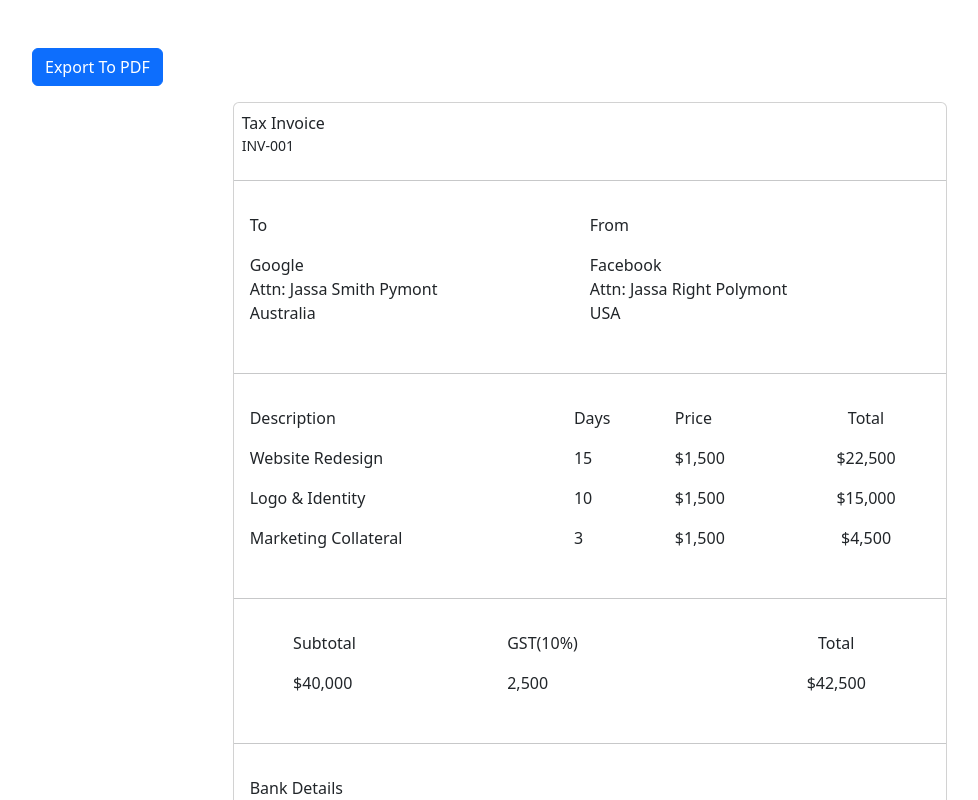
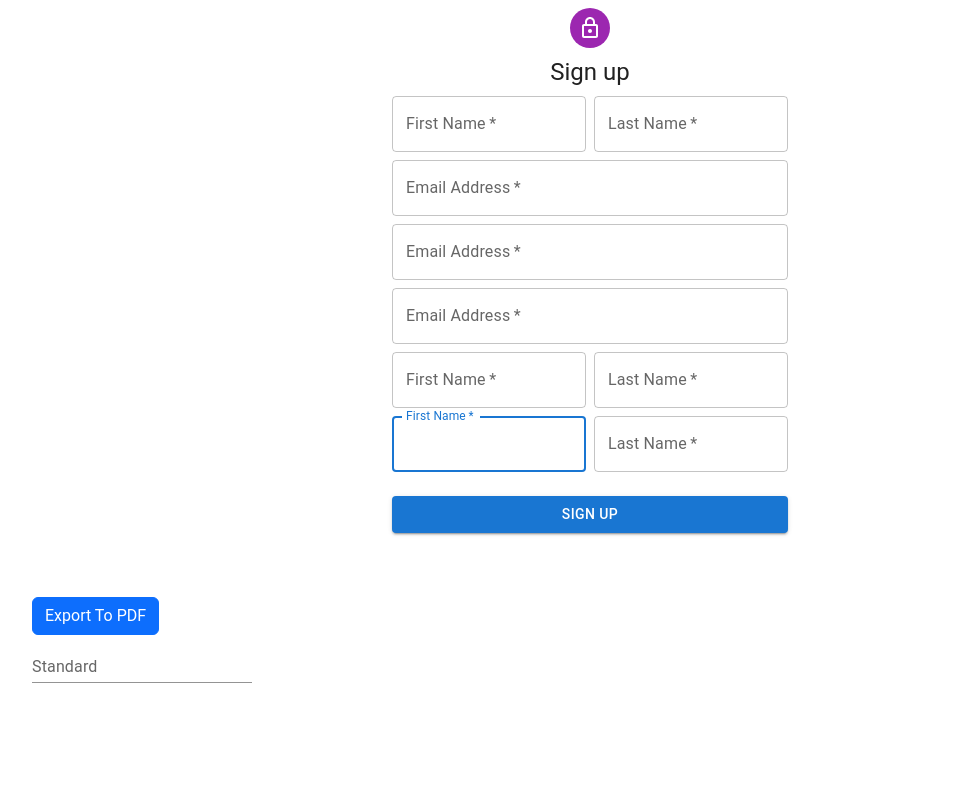
Before and after one commit to Davi-Archive/gerador-recibo, a Next.js app: page /recibo in a window 1280 px wide. Shown: the top 800 px of the page, without its empty margins (50-1028 px from the left). Built offline with nearby package versions, Linux system fonts and the light colour scheme.

Commit message:
feat: grid to put info about receipt

```diff
--- a/pages/recibo.tsx
+++ b/pages/recibo.tsx
@@ -2,20 +2,37 @@
 import jsPDF from "jspdf";
 import pdfMake from "pdfmake";
 import pdfFonts from "pdfmake/build/vfs_fonts";
+import {
+  Button,
+  TextField,
+  Avatar,
+  CssBaseline,
+  FormControlLabel,
+  Checkbox,
+  Link,
+  Grid,
+  Box,
+  Typography,
+  Container,
+} from "@mui/material";
+import { createTheme, ThemeProvider } from "@mui/material/styles";
+import LockOutlinedIcon from "@mui/icons-material/LockOutlined";
 
 import "bootstrap/dist/css/bootstrap.min.css";
-import "../styles/app.module.scss";
+import "../styles/recibo.module.scss";
 
 export function Recibo() {
-  const [numeroRecibo, setNumeroRecibo] = useState('1');
-  const [valor, setValor] = useState('300');
-  const [pagador, setPagador] = useState('João');
+  const theme = createTheme();
+
+  const [numeroRecibo, setNumeroRecibo] = useState("1");
+  const [valor, setValor] = useState("300");
+  const [pagador, setPagador] = useState("João");
   const [valorEscrito, setValorEscrito] = useState("Trezentos Reais");
-  const [descricao, setDescricao] = useState('Conserto de televisão');
-  const [cidade, setCidade] = useState('Diadema');
-  const [data, setData] = useState('21 de Setembro de 2022');
-  const [recebeNome, setRecebeNome] = useState('Davi');
-  const [cpf, setCpf] = useState('111.111.111.111');
+  const [descricao, setDescricao] = useState("Conserto de televisão");
+  const [cidade, setCidade] = useState("Diadema");
+  const [data, setData] = useState("21 de Setembro de 2022");
+  const [recebeNome, setRecebeNome] = useState("Davi");
+  const [cpf, setCpf] = useState("111.111.111.111");
 
   let docDefinition = {
     content: [
@@ -129,117 +146,157 @@
     pdfMake.createPdf(docDefinition).open();
   }
 
+  const handleSubmit = (event: React.FormEvent<HTMLFormElement>) => {
+    event.preventDefault();
+    const data = new FormData(event.currentTarget);
+    console.log({
+      email: data.get("email"),
+      password: data.get("password"),
+    });
+  };
+
   return (
-    <div className="App body-recibo container mt-5">
-      <button className="btn btn-primary" onClick={printDocument}>
-        Export To PDF
-      </button>
-      <div id="divToPrint" className="m-3">
-        <div className="row d-flex justify-content-center">
-          <div className="col-md-8">
-            <div className="card">
-              <div className="d-flex flex-row p-2">
-                <div className="d-flex flex-column">
-                  {" "}
-                  <span className="font-weight-bold">Tax Invoice</span>{" "}
-                  <small>INV-001</small>{" "}
-                </div>
-              </div>
-
-              <hr />
-              <div className="table-responsive p-2">
-                <table className="table table-borderless">
-                  <tbody>
-                    <tr className="add">
-                      <td>To</td>
-                      <td>From</td>
-                    </tr>
-                    <tr className="content">
-                      <td className="font-weight-bold">
-                        Google <br />
-                        Attn: Jassa Smith Pymont <br />
-                        Australia
-                      </td>
-                      <td className="font-weight-bold">
-                        Facebook <br /> Attn: Jassa Right Polymont <br /> USA
-                      </td>
-                    </tr>
-                  </tbody>
-                </table>
-              </div>
-              <hr className="hr-division" />
-              <div className="products p-2">
-                <table className="table table-borderless">
-                  <tbody>
-                    <tr className="add">
-                      <td>Description</td>
-                      <td>Days</td>
-                      <td>Price</td>
-                      <td className="text-center">Total</td>
-                    </tr>
-                    <tr className="content">
-                      <td>Website Redesign</td>
-                      <td>15</td>
-                      <td>$1,500</td>
-                      <td className="text-center">$22,500</td>
-                    </tr>
-                    <tr className="content">
-                      <td>Logo & Identity</td>
-                      <td>10</td>
-                      <td>$1,500</td>
-                      <td className="text-center">$15,000</td>
-                    </tr>
-                    <tr className="content">
-                      <td>Marketing Collateral</td>
-                      <td>3</td>
-                      <td>$1,500</td>
-                      <td className="text-center">$4,500</td>
-                    </tr>
-                  </tbody>
-                </table>
-              </div>
-              <hr />
-              <div className="products p-2">
-                <table className="table table-borderless">
-                  <tbody>
-                    <tr className="add">
-                      <td></td>
-                      <td>Subtotal</td>
-                      <td>GST(10%)</td>
-                      <td className="text-center">Total</td>
-                    </tr>
-                    <tr className="content">
-                      <td></td>
-                      <td>$40,000</td>
-                      <td>2,500</td>
-                      <td className="text-center">$42,500</td>
-                    </tr>
-                  </tbody>
-                </table>
-              </div>
-              <hr />
-              <div className="address p-2">
-                <table className="table table-borderless">
-                  <tbody>
-                    <tr className="add">
-                      <td>Bank Details</td>
-                    </tr>
-                    <tr className="content">
-                      <td>
-                        {" "}
-                        Bank Name : ADS BANK <br /> Swift Code : 00220022 <br />{" "}
-                        Account Holder : Jassa Pepper <br /> Account Number :
-                        6953PO789 <br />{" "}
-                      </td>
-                    </tr>
-                  </tbody>
-                </table>
-              </div>
-            </div>
-          </div>
+    <>
+      <ThemeProvider theme={theme}>
+        <Container component="main" maxWidth="xs">
+          <CssBaseline />
+          <Box
+            sx={{
+              marginTop: 0,
+              display: "flex",
+              flexDirection: "column",
+              alignItems: "center",
+            }}
+          >
+            <Avatar sx={{ m: 1, bgcolor: "secondary.main" }}>
+              <LockOutlinedIcon />
+            </Avatar>
+            <Typography component="h1" variant="h5">
+              Sign up
+            </Typography>
+            <Box
+              component="form"
+              noValidate
+              onSubmit={handleSubmit}
+              sx={{ mt: 1 }}
+            >
+              <Grid container spacing={1}>
+                <Grid item xs={12} sm={6}>
+                  <TextField
+                    autoComplete="given-name"
+                    name="firstName"
+                    required
+                    fullWidth
+                    id="firstName"
+                    label="First Name"
+                    autoFocus
+                  />
+                </Grid>
+                <Grid item xs={12} sm={6}>
+                  <TextField
+                    required
+                    fullWidth
+                    id="lastName"
+                    label="Last Name"
+                    name="lastName"
+                    autoComplete="family-name"
+                  />
+                </Grid>
+                <Grid item xs={12}>
+                  <TextField
+                    required
+                    fullWidth
+                    id="email"
+                    label="Email Address"
+                    name="email"
+                    autoComplete="email"
+                  />
+                </Grid>
+                <Grid item xs={12}>
+                  <TextField
+                    required
+                    fullWidth
+                    id="email"
+                    label="Email Address"
+                    name="email"
+                    autoComplete="email"
+                  />
+                </Grid>
+                <Grid item xs={12}>
+                  <TextField
+                    required
+                    fullWidth
+                    id="email"
+                    label="Email Address"
+                    name="email"
+                    autoComplete="email"
+                  />
+                </Grid>
+                <Grid item xs={12} sm={6}>
+                  <TextField
+                    autoComplete="given-name"
+                    name="firstName"
+                    required
+                    fullWidth
+                    id="firstName"
+                    label="First Name"
+                    autoFocus
+                  />
+                </Grid>
+                <Grid item xs={12} sm={6}>
+                  <TextField
+                    required
+                    fullWidth
+                    id="lastName"
+                    label="Last Name"
+                    name="lastName"
+                    autoComplete="family-name"
+                  />
+                </Grid>
+                <Grid item xs={12} sm={6}>
+                  <TextField
+                    autoComplete="given-name"
+                    name="firstName"
+                    required
+                    fullWidth
+                    id="firstName"
+                    label="First Name"
+                    autoFocus
+                  />
+                </Grid>
+                <Grid item xs={12} sm={6}>
+                  <TextField
+                    required
+                    fullWidth
+                    id="lastName"
+                    label="Last Name"
+                    name="lastName"
+                    autoComplete="family-name"
+                  />
+                </Grid>
+              </Grid>
+              <Button
+                type="submit"
+                fullWidth
+                variant="contained"
+                sx={{ mt: 3, mb: 2 }}
+              >
+                Sign Up
+              </Button>
+              <Grid container justifyContent="flex-end"></Grid>
+            </Box>
+          </Box>
+        </Container>
+      </ThemeProvider>
+      <div className="App body-recibo container mt-5">
+        <button className="btn btn-primary block" onClick={printDocument}>
+          Export To PDF
+        </button>
+        <div>
+          <TextField id="standard-basic" label="Standard" variant="standard" />
         </div>
       </div>
-    </div>
+    </>
   );
 }
 
```
Also changed, not shown: styles/recibo.module.scss (renamed from styles/app.module.scss).
